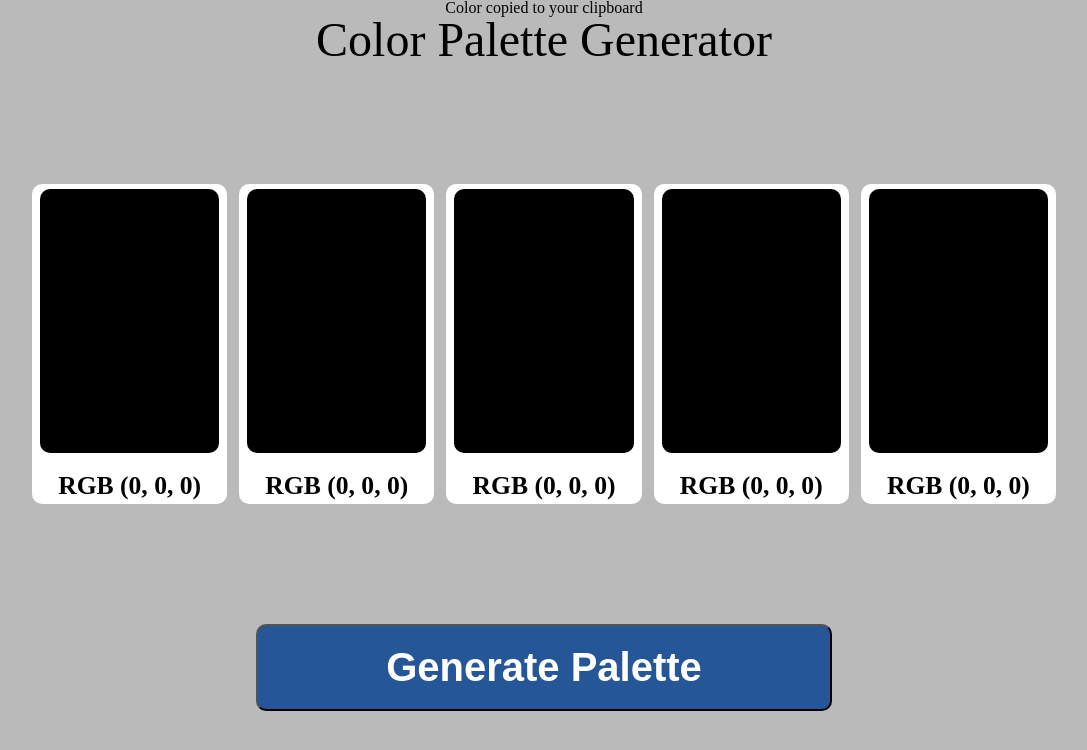
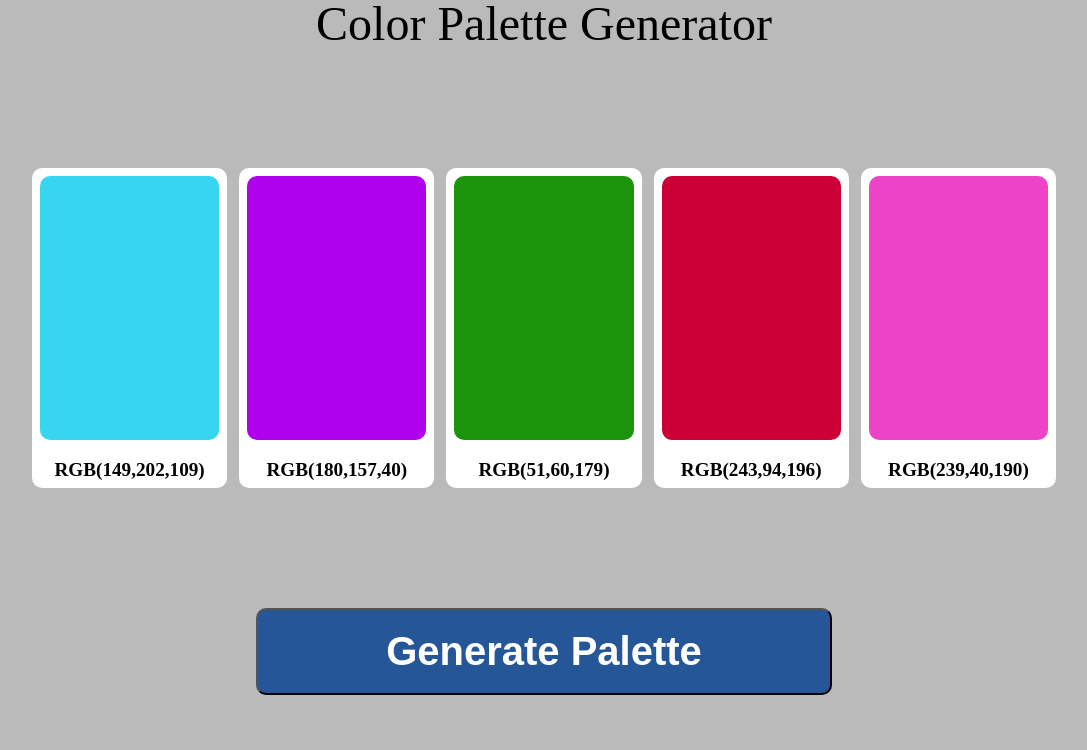
Before and after one commit to J-Wil21/colorPalette, a plain HTML site: page index.html in a window 1280 px wide. Both pictures are taken after a click on the button "Generate Palette". Shown: the whole page, without its empty margins (96-1183 px from the left). Drawn offline with Linux system fonts and the light colour scheme.

Commit message:
Styling and JS added

```diff
--- a/app.js
+++ b/app.js
@@ -0,0 +1,22 @@
+const btn = document.querySelector('button');
+const container = document.getElementById('con');
+const disColor = document.querySelectorAll('#displayColor');
+const label = document.querySelectorAll('#colorNum');
+
+
+btn.addEventListener('click', () => {
+
+    disColor.forEach(disColor => {
+        disColor.style.backgroundColor = randomC();
+    });
+    label.forEach(label => {
+        label.innerText = randomC();
+    });
+})
+
+function randomC() {
+    let r = Math.floor(Math.random(1) * 255)
+    let g = Math.floor(Math.random(1) * 255)
+    let b = Math.floor(Math.random(1) * 255)
+    return `rgb(${r},${g},${b})`;
+}
--- a/index.html
+++ b/index.html
@@ -1,14 +1,16 @@
 <html lang="en">
+
 <head>
     <meta charset="UTF-8">
     <meta http-equiv="X-UA-Compatible" content="IE=edge">
     <meta name="viewport" content="width=device-width, initial-scale=1.0">
     <link rel="stylesheet" href="reset.css">
     <link rel="stylesheet" href="style.css">
-    <title>Colour Generator</title>
+    <title>Color Generator</title>
 </head>
+
 <body>
-    <p>Color <span id="color"></span>copied to your clipboard</p>
+    <!-- <p>Color <span id="color"></span>copied to your clipboard</p> -->
     <h1>Color Palette Generator</h1>
     <main class="flex-container">
         <div class="color-Container">
@@ -36,4 +38,5 @@
     <button>Generate Palette</button>
     <script src="app.js"></script>
 </body>
+
 </html>
--- a/style.css
+++ b/style.css
@@ -1,28 +1,29 @@
-body{
+body {
     display: flex;
     justify-content: center;
     align-items: center;
     flex-direction: column;
-    background-color: rgba(167, 166, 166, 0.767) ;
+    background-color: rgba(167, 166, 166, 0.767);
 }
-h1{
+
+h1 {
     text-align: center;
     font-size: 3em;
 }
 
 
 /* container styling */
-main{
+main {
     /* background-color: aqua; */
     width: 80vw;
     height: 70vh;
-    display:flex;
+    display: flex;
     flex-direction: row;
     justify-content: center;
     align-items: center;
 }
 
-.color-Container{
+.color-Container {
     width: 16vw;
     height: 40vh;
     margin-right: 12px;
@@ -32,28 +33,36 @@ main{
     justify-content: center;
     align-items: center;
     flex-direction: column;
+    transition: ease-in 0.3s;
+}
 
+.color-Container:hover {
+    box-shadow: #000000e0 0 0 50px 7px;
+    width: 17vw;
+    height: 41vh;
 }
-.color-Container:nth-child(5){
+
+.color-Container:nth-child(5) {
     margin-right: 0px;
 }
 
-#displayColor{
+#displayColor {
     width: 14vw;
     height: 33vh;
     background-color: #000;
     border-radius: 10px;
     margin-bottom: 20px;
 }
-#colorNum{
-    font-size: 1.6em;
-    text-transform:uppercase;
+
+#colorNum {
+    font-size: 1.2em;
+    text-transform: uppercase;
     font-weight: 600;
 }
 
 /*Bottom section*/
 
-button{
+button {
     padding: 1.5% 10%;
     border-radius: 10px;
     background-color: rgba(0, 62, 143, 0.801);
```
